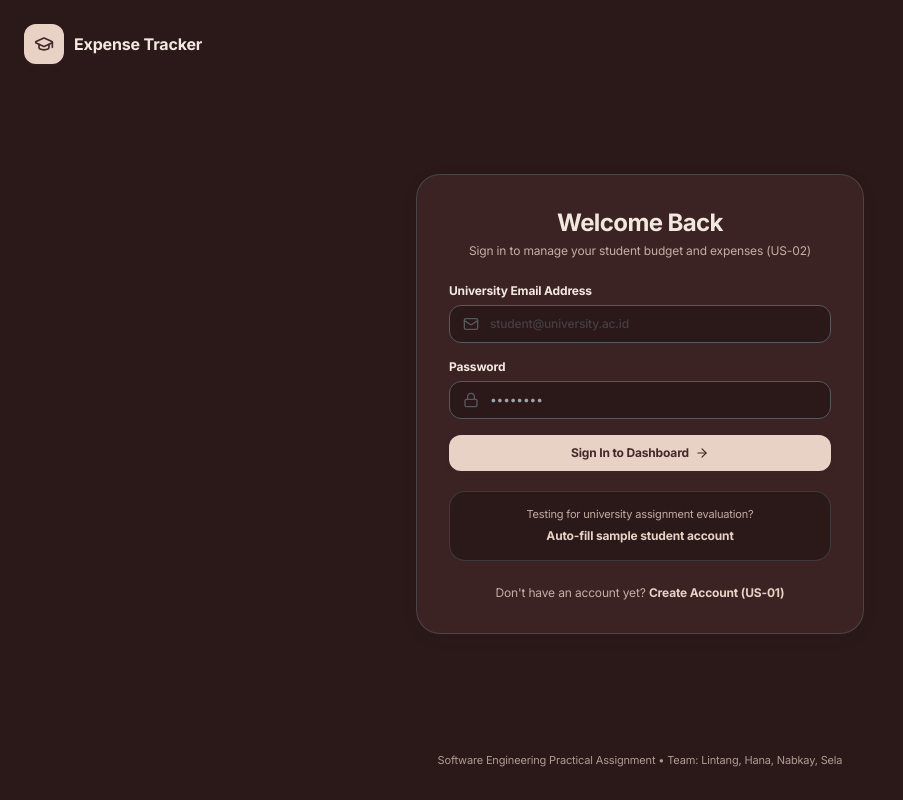
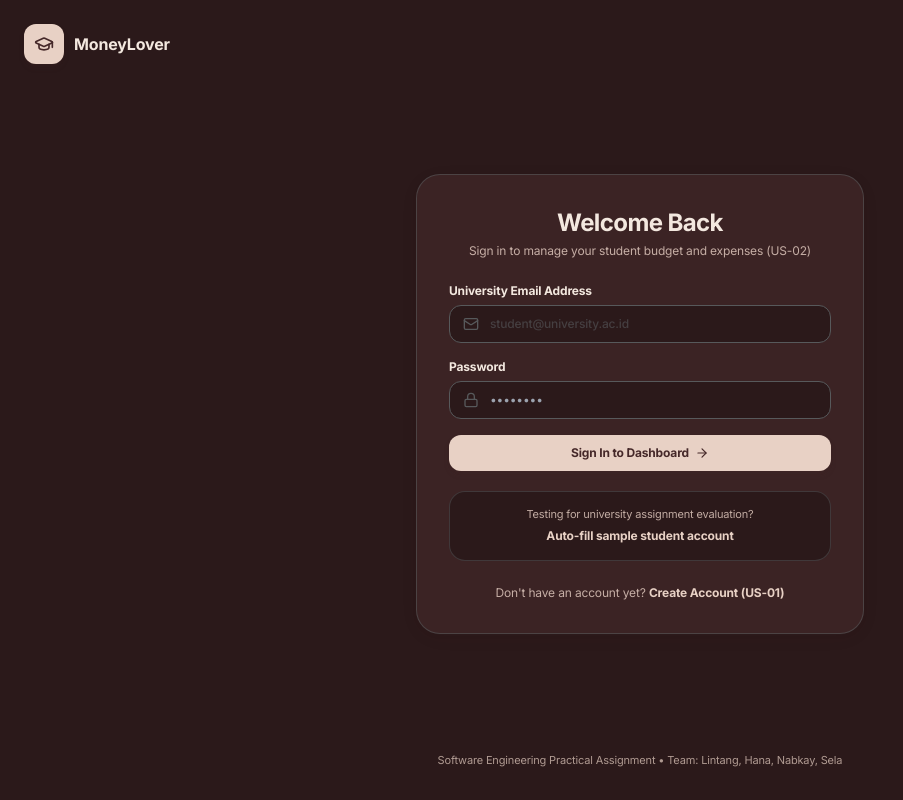
Before and after one commit to husniulyaa/PPK-C2-Kelompok4-P4, a Next.js app: page /login in a window 1280 px wide. Shown: the whole page, without its empty margins (0-903 px from the left). Built offline with nearby package versions, Linux system fonts and the light colour scheme; no server answers.

Commit message:
feat(auth): update brand header to MoneyLover on auth views

```diff
--- a/app/login/page.tsx
+++ b/app/login/page.tsx
@@ -59,7 +59,7 @@
             <GraduationCap className="w-5 h-5" />
           </div>
           <span className="font-bold text-base text-[#452829] dark:text-[#F3E8DF]">
-            Expense Tracker
+            MoneyLover
           </span>
         </Link>
         <ThemeToggle />
--- a/app/register/page.tsx
+++ b/app/register/page.tsx
@@ -65,7 +65,7 @@
             <GraduationCap className="w-5 h-5" />
           </div>
           <span className="font-bold text-base text-[#452829] dark:text-[#F3E8DF]">
-            Expense Tracker
+            MoneyLover
           </span>
         </Link>
         <ThemeToggle />
```
